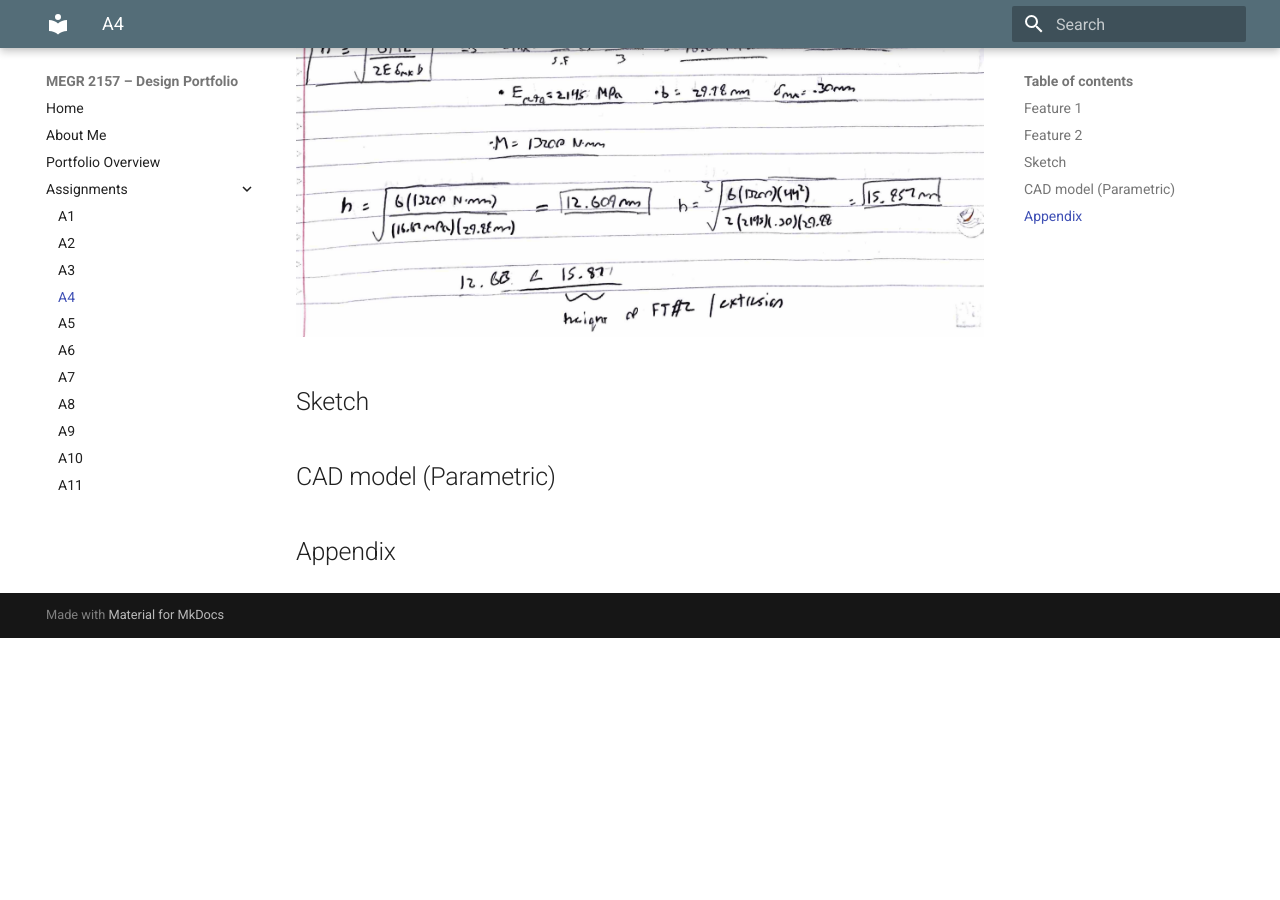
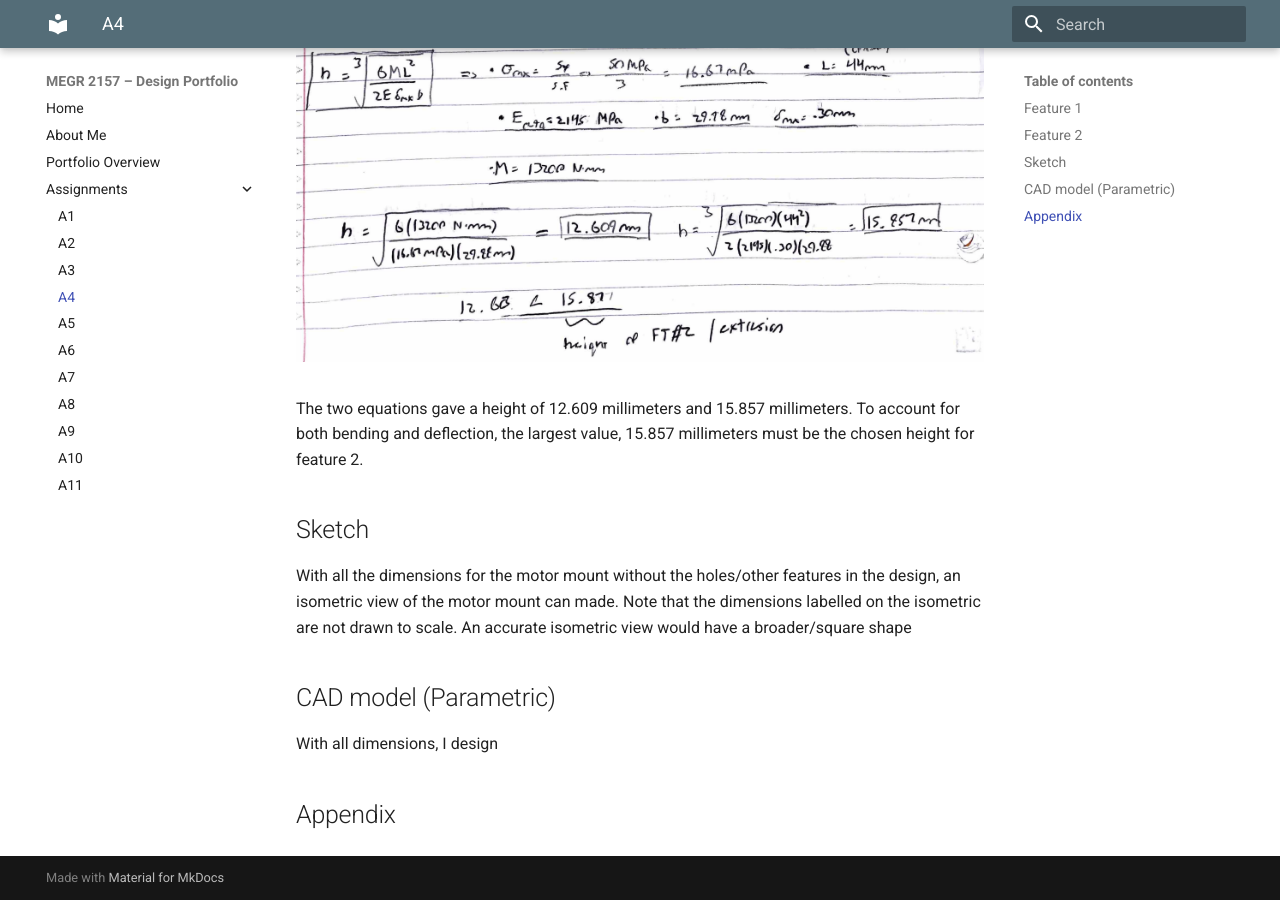
Before and after one commit to ajchiocca/megr2157-portfolio, an MkDocs documentation site: the page built from docs/assignments/A04/index.md, in a window 1280 px wide and 900 px high, scrolled down 3622 px. Built offline with MkDocs 1.6.1 and Material for MkDocs 9.7.7, drawn with Linux system fonts in a browser that asks for light colours; before the commit the page ends 4260 px from its top, so only the background shows below that.

Commit message:
Update index.md with motor mount dimensions and notes
Added additional details about dimensions and isometric view for the motor mount.

```diff
--- a/docs/assignments/A04/index.md
+++ b/docs/assignments/A04/index.md
@@ -48,15 +48,17 @@ Deflection (delta) = 0.30mm
 <br>
 Base (b) = 29.78mm
 <br>
+<br>
 ![Ft2w](Ft2w.png)
-
-
-
+<br>
+<br>
+The two equations gave a height of 12.609 millimeters and 15.857 millimeters. To account for both bending and deflection, the largest value, 15.857 millimeters must be the chosen height for feature 2.
 
 ## Sketch
+With all the dimensions for the motor mount without the holes/other features in the design, an isometric view of the motor mount can made. Note that the dimensions labelled on the isometric are not drawn to scale. An accurate isometric view would have a broader/square shape
 
 
 ## CAD model (Parametric)
-
+With all dimensions, I design
 
 ## Appendix
```
